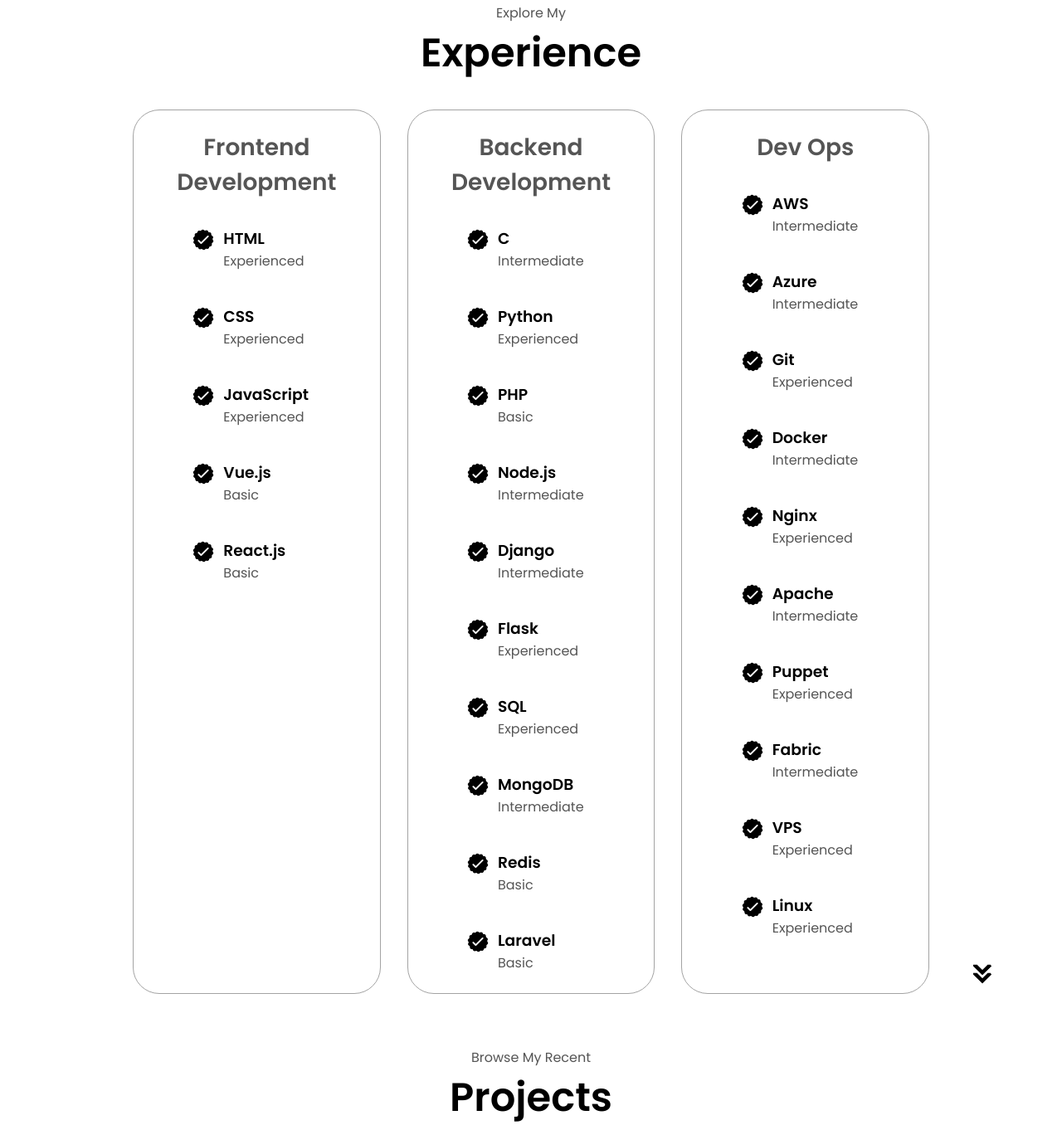
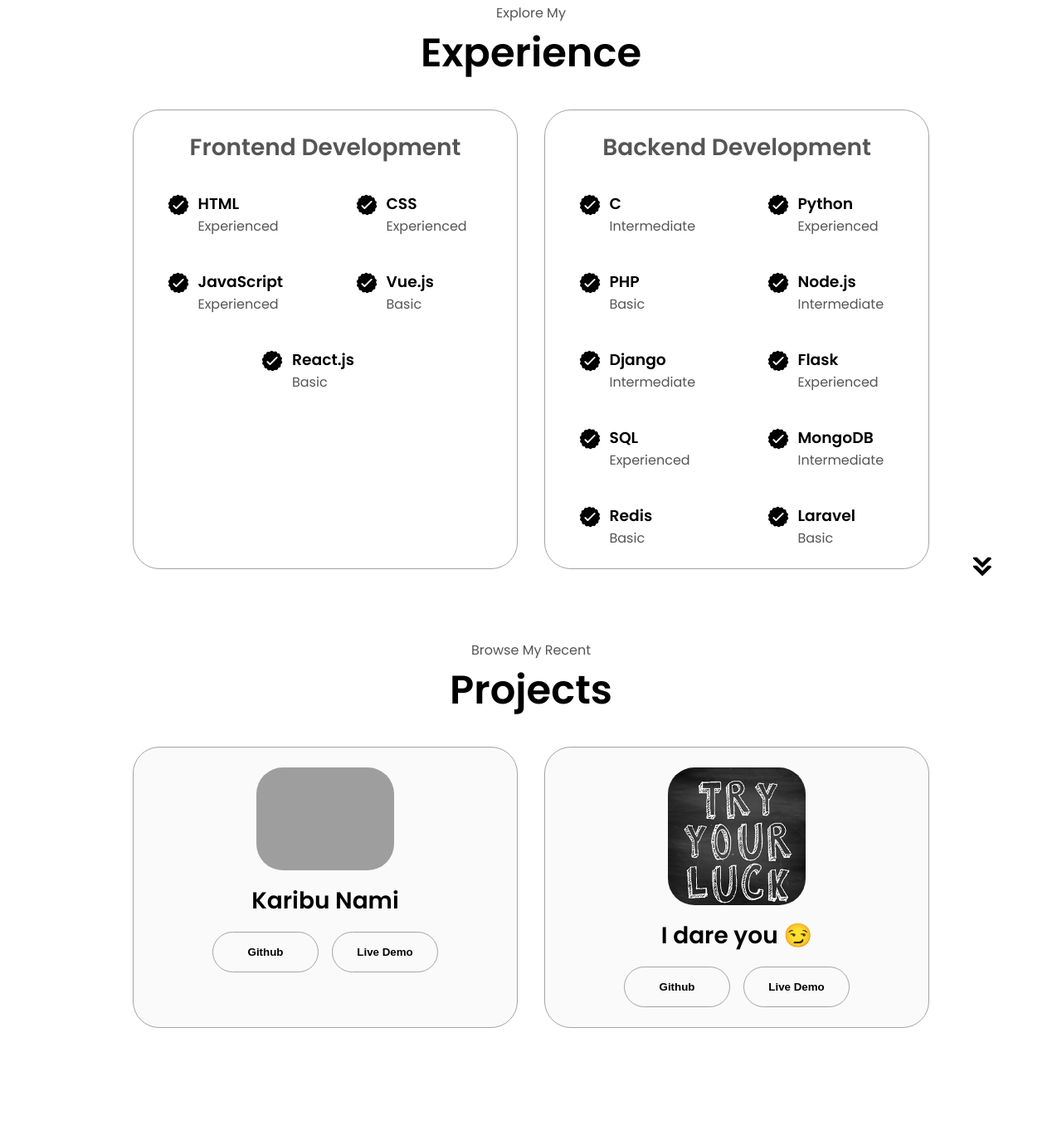
Before and after one commit to Bot-on-Tapwater/brandon_portfolio_jan_5, a plain HTML site: page index.html in a window 1280 px wide. Shown: the part 1693-3055 px from the top of the page at 83% size. Drawn offline with Linux system fonts and the light colour scheme; grey boxes are pictures that could not be loaded.

Commit message:
Remove Devops section of experience

```diff
--- a/index.html
+++ b/index.html
@@ -209,7 +209,7 @@
                         </article>
                     </div>
                 </div>
-                <div class="details-container">
+                <!-- <div class="details-container">
                     <h2 class="experience-sub-title">Dev Ops</h2>
                     <div class="article-container">
                         <article>
@@ -283,7 +283,7 @@
                             </div>
                         </article>
                     </div>
-                </div>
+                </div> -->
             </div>
         </div>
         <img src="./assets/arrow.png" alt="Arrow icon" class="icon arrow" onclick="location.href='./#projects'">
--- a/mediaqueries.css
+++ b/mediaqueries.css
@@ -100,3 +100,9 @@
         text-align: justify;
     }
 }
+
+/* @media screen and (min-width: 1200px) and (max-width: 1630px) {
+    #projects {
+        position: relative;
+    }
+} */
--- a/style.css
+++ b/style.css
@@ -363,12 +363,10 @@ section {
 
  .project-img {
     border-radius: 2rem;
-    width: 300px;
-    height: 300px;
-
-    /* object-fit: cover;
-    max-width: 100%;
-    height: auto; */
+    /* width: 200px;
+    height: 200px; */
+    width: 40%;
+    height: 40%;
  }
 
  .project-title {
```
